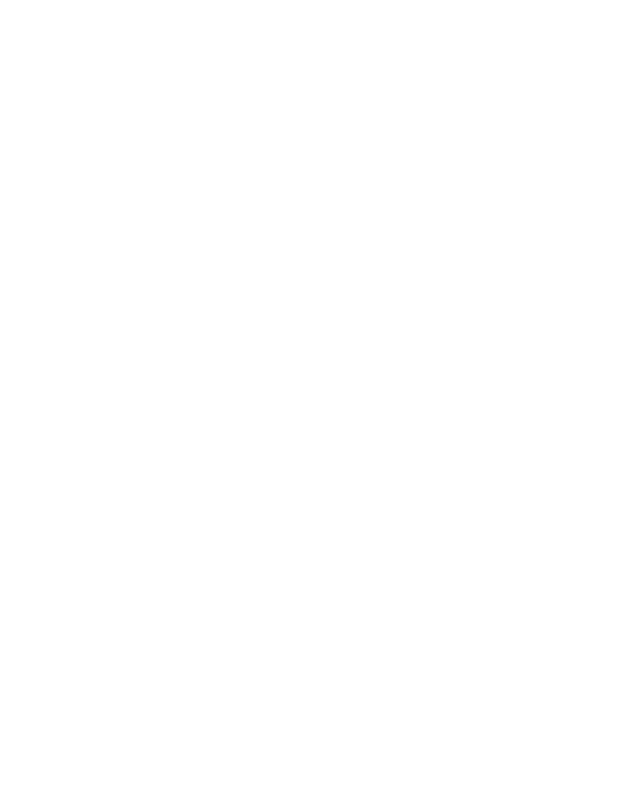
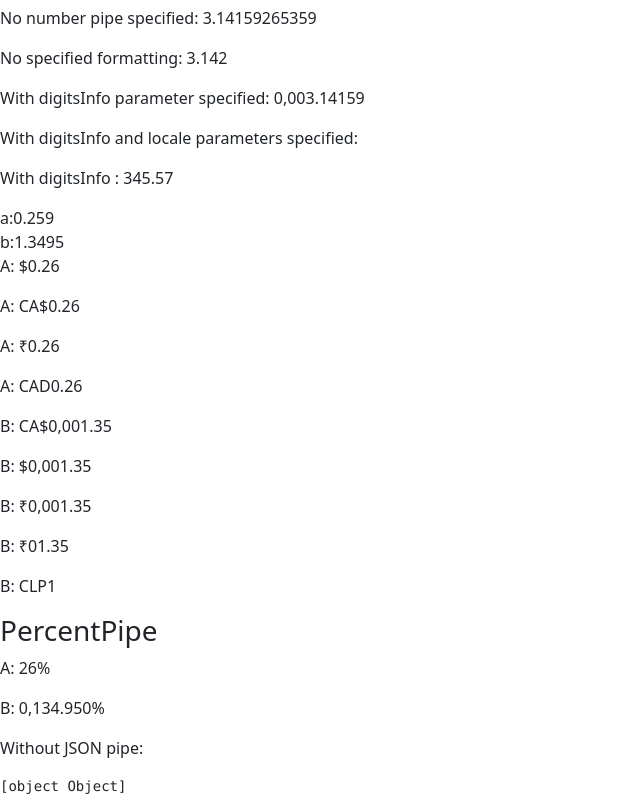
Before and after one commit to sreenath20/Ford-Aug-2025-angular-demo, an Angular app: page / in a window 1280 px wide. Shown: the part 1688-2484 px from the top of the page, without its empty margins (0-640 px from the left). Before the commit the page ends 1515 px from the top, so only its background shows below. Built offline with nearby package versions, Linux system fonts and the light colour scheme.

Commit message:
added built in and cutom pipes

```diff
--- a/src/app/app.component.html
+++ b/src/app/app.component.html
@@ -132,3 +132,97 @@
 <hr>
 <h3> Custom directive</h3>
 <p appHighlight> Am a special para !</p>
+<h3> Built in Pipes</h3>
+{{companyName}}<br>
+{{companyName | titlecase}}<br>
+{{companyName | uppercase}}<br>
+{{companyName | lowercase}}<br>
+<h3>Decimal pipe</h3>
+<div>
+       <p>
+      No number pipe specified:
+      {{ pi }}
+      <!--output: '3.142'-->
+    </p>
+    <p>
+      No specified formatting:
+      {{ pi | number }}
+      <!--output: '3.142'-->
+    </p>
+
+    <p>
+      With digitsInfo parameter specified:
+      {{ pi | number: '4.1-5' }}
+      <!--output: '0,003.14159'-->
+    </p>
+
+    <p>
+      With digitsInfo and locale parameters specified:
+      <!-- {{ pi | number: '4.1-5' : 'fr' }} -->
+      <!--output: '0 003,14159'-->
+    </p>
+        <p>
+      With digitsInfo :
+      {{ value | number: '2.2-2' }}
+      <!--output: '0 003,14159'-->
+    </p>
+  </div>
+  <div>
+    a:{{a}}<br>
+    b:{{b}}
+    <!--output '$0.26'-->
+    <p>A: {{ a | currency }}</p>
+
+    <!--output 'CA$0.26'-->
+    <p>A: {{ a | currency: 'CAD' }}</p>
+    <!--output 'CA$0.26'-->
+    <p>A: {{ a | currency: 'INR' }}</p>
+    <!--output 'CAD0.26'-->
+    <p>A: {{ a | currency: 'CAD' : 'code' }}</p>
+
+    <!--output 'CA$0,001.35'-->
+    <p>B: {{ b | currency: 'CAD' : 'symbol' : '4.2-2' }}</p>
+
+    <!--output '$0,001.35'-->
+    <p>B: {{ b | currency: 'CAD' : 'symbol-narrow' : '4.2-2' }}</p>
+
+    <!--output '0 001,35 CA$'-->
+    <!-- <p>B: {{ b | currency: 'CAD' : 'symbol' : '4.2-2' : 'fr' }}</p> -->
+
+        <!--output 'CA$0,001.35'-->
+    <p>B: {{ b | currency: 'INR' : 'symbol' : '4.2-2' }}</p>
+
+    <!--output '$0,001.35'-->
+    <p>B: {{ b | currency: 'INR' : 'symbol-narrow' : '2.2-2' }}</p>
+
+    <!--output '0 001,35 CA$'-->
+    <!-- <p>B: {{ b | currency: 'INR' : 'symbol' : '4.2-2' : 'fr' }}</p> -->
+
+    <!--output 'CLP1' because CLP has no cents-->
+    <p>B: {{ b | currency: 'CLP' }}</p>
+  </div>
+  <div>
+    <h3> PercentPipe </h3>
+    <!--output '26%'-->
+    <p>A: {{ a | percent }}</p>
+
+    <!--output '0,134.950%'-->
+    <p>B: {{ b | percent: '4.3-5' }}</p>
+
+    <!--output '0 134,950 %'-->
+    <!-- <p>B: {{ b | percent: '4.3-5' : 'fr' }}</p> -->
+  </div>
+  <div>
+    <p>Without JSON pipe:</p>
+    <pre>{{ object }}</pre>
+    <p>With JSON pipe:</p>
+    <pre>{{ object | json }}</pre>
+  </div>
+  <div>
+   <p>Today is {{today | date}}</p>
+    <p>Or if you prefer full format , {{today | date:'full'}}</p>
+   <p>Or if you prefer, {{today | date:'fullDate'}}</p>
+   <p>The time is {{today | date:'h:mm a z'}}</p>
+ </div>
+ <h3> Custom pipes</h3>
+ <p>{{companyName | titlecase | star}}</p>
--- a/src/app/app.component.ts
+++ b/src/app/app.component.ts
@@ -6,15 +6,23 @@
 import { HighlightDirective } from './utils/highlight.directive';
 import { UserComponent } from './components/user/user.component';
 import { AdminComponent } from './components/admin/admin.component';
+import { StarPipe } from './pipes/star.pipe';
 // <app-root></app-root>
 @Component({
   selector: 'app-root',
-  imports: [UserComponent ,AdminComponent,RouterOutlet, FormsModule,CommonModule, NgIf, NgFor, NgSwitch, NgSwitchCase, NgSwitchDefault, NgClass,HighlightDirective],
+  imports: [StarPipe,UserComponent ,AdminComponent,RouterOutlet, FormsModule,CommonModule, NgIf, NgFor, NgSwitch, NgSwitchCase, NgSwitchDefault, NgClass,HighlightDirective],
   templateUrl: './app.component.html',
   styleUrl: './app.component.css',
   standalone: true
 })
 export class AppComponent {
+  today: number = Date.now();
+   object: Object = {foo: 'bar', baz: 'qux', nested: {xyz: 3, numbers: [1, 2, 3, 4, 5]}};
+  pi: number = 3.14159265359;
+  value=345.567;
+  a: number = 0.259;
+  b: number = 1.3495;
+  companyName:string="ford india";
 
   userSelectedColor = "red";
   isActive: boolean = false;
--- /dev/null
+++ b/src/app/pipes/star.pipe.ts
@@ -0,0 +1,12 @@
+import { Pipe, PipeTransform } from '@angular/core';
+
+@Pipe({
+  name: 'star'
+})
+export class StarPipe implements PipeTransform {
+
+  transform(value: string): string {
+    return `⭐️ ${value} ⭐️`;
+  }
+
+}
```
Also changed, not shown: 1 other file (tests, documents, lock files or other folders).
